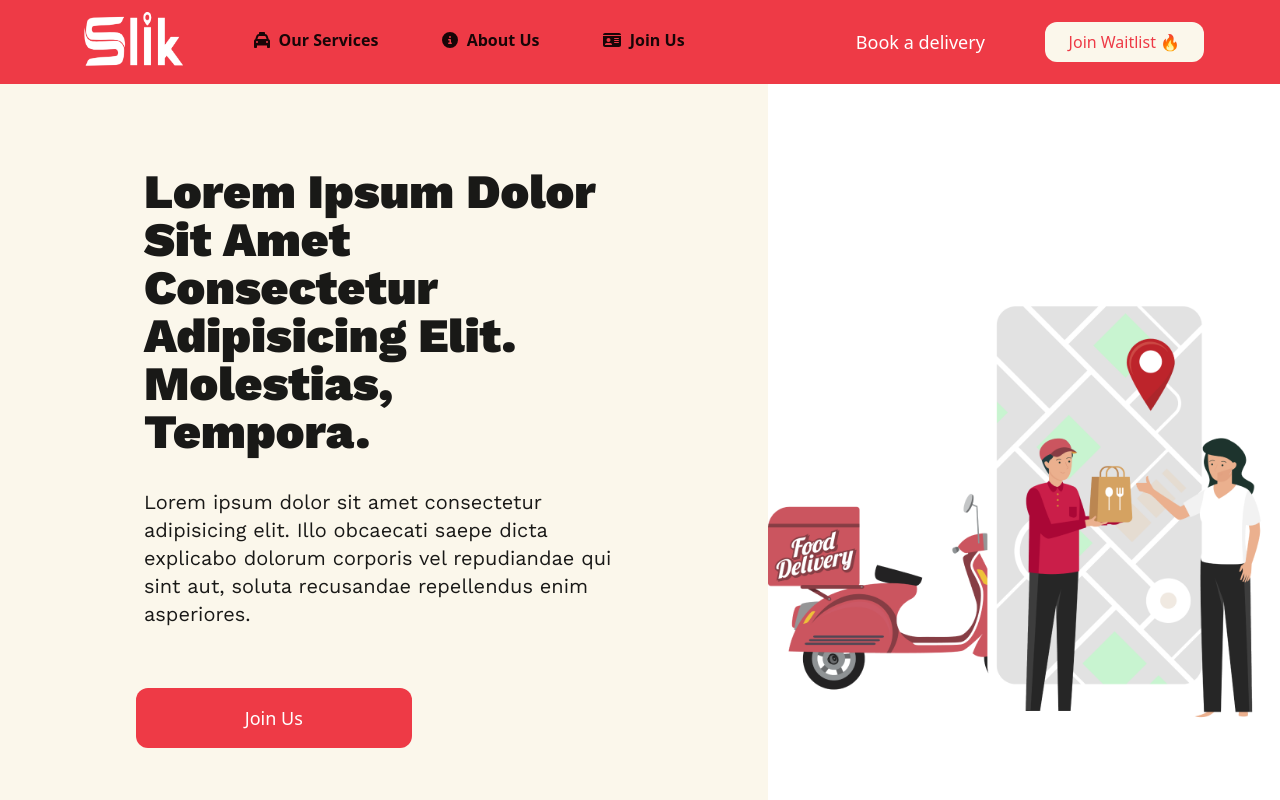
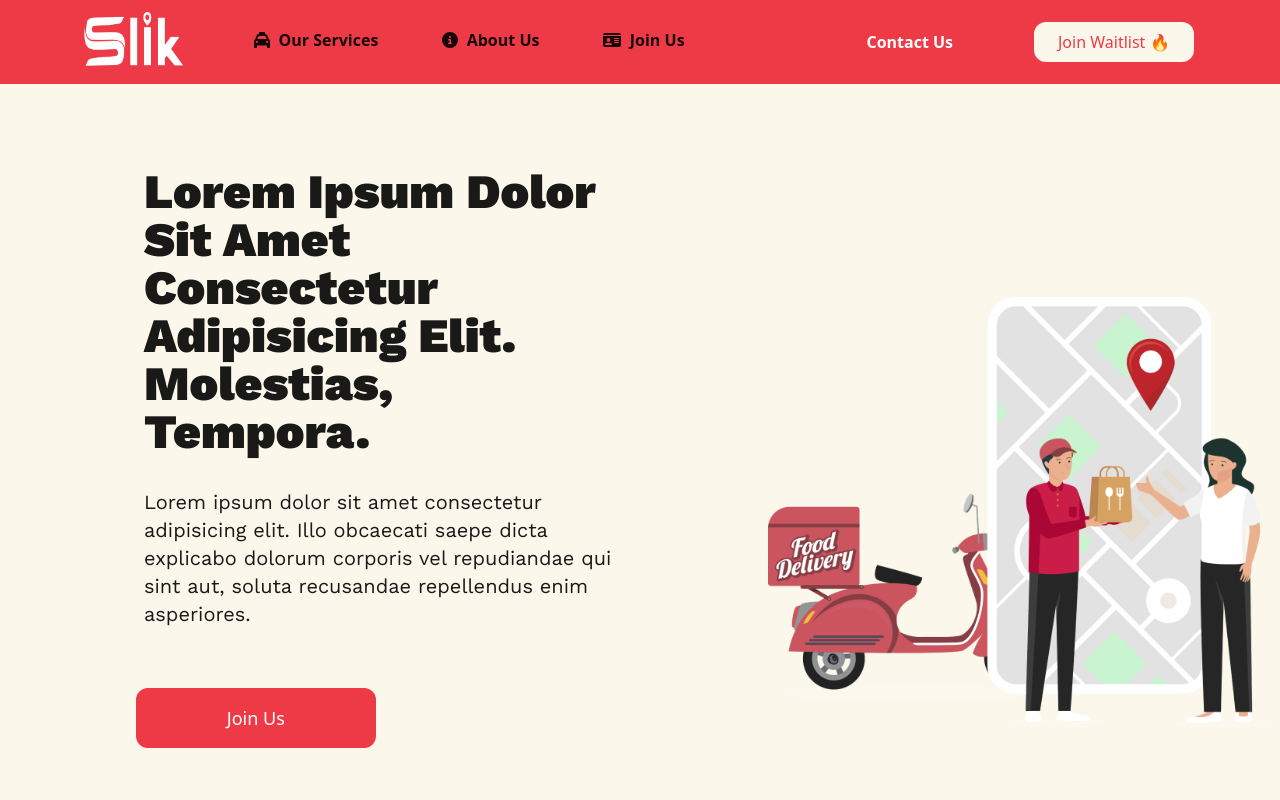
Before and after one commit to timmy-oss/slik, a Next.js app: page / in a window 1280 px wide. Shown: the top 800 px of the page. Built offline with nearby package versions, Linux system fonts and the light colour scheme.

Commit message:
UI IMprov.

```diff
--- a/components/DesktopNavBar.jsx
+++ b/components/DesktopNavBar.jsx
@@ -67,8 +67,8 @@ export default function DesktopNavBar(props) {
 
       <div className="self-stretch xl:px-16 py-3 md:w-[50%] lg:w-[40%] bg-[#EE3A46]">
         <div className="flex h-full flex-row justify-around space-x-6 w-full">
-          <button className="block text-lg self-center  font-normal px-3 py-1  text-white outline-none hover:scale-[1.02] transform transition rounded-xl text-center ">
-            Book a delivery
+          <button className="block text-base font-semibold self-center   px-3 py-1  text-white outline-none hover:scale-[1.02] transform transition rounded-xl text-center ">
+            Contact Us
           </button>
 
           <button className="block text-[#EE3A46] self-center text-base px-6 py-2 hover:bg-c-1/10 transition-colors hover:text-white transform duration-300 font-normal  bg-[#FBF7EB]  rounded-xl outline-none text-center ">
--- a/components/Home.jsx
+++ b/components/Home.jsx
@@ -75,8 +75,8 @@ export default function Home(props) {
             sint aut, soluta recusandae repellendus enim asperiores.
           </p>
 
-          <div className="mt-[36px] w-full flex flex-row justify-center lg:justify-start items-center   p-2 lg:w-[80%]  ">
-            <button className="block w-[70%] hover:text-[white]  text-lg px-12 py-2 lg:py-4 hover:bg-white dark:hover:bg-[#EE3A46]/90 hover:ring-1 hover:ring-[#EE3A46] transition-colors text-white transform duration-300 font-normal   bg-[#EE3A46]  rounded-xl outline-none text-center ">
+          <div className="mt-[36px] w-full flex flex-row justify-center lg:justify-start items-center   p-2 lg:w-[70%]  ">
+            <button className="block w-[70%] hover:text-[#EE3A46] dark:hover:text-white  text-lg px-12 py-2 lg:py-4 hover:bg-white dark:hover:bg-[#242318] hover:ring-1 hover:ring-[#EE3A46] transition-colors text-white transform duration-300 font-normal   bg-[#EE3A46]  rounded-xl outline-none text-center ">
               Join Us
             </button>
           </div>
@@ -126,7 +126,7 @@ export default function Home(props) {
           </div>
         </div>
 
-        <div className="w-full flex flex-col justify-center items-center   lg:w-[40%]  bg-[#FFFFFF] dark:bg-[#111315] md:dark:bg-[#242318] py-12 self-stretch ">
+        <div className="w-full flex flex-col justify-center items-center   lg:w-[40%]  bg-[#FBF7EB] dark:bg-[#111315] md:dark:bg-[#242318] py-12 self-stretch ">
           <Image
             src="/assets/mobile-logistics.png"
             layout="intrinsic"
```
